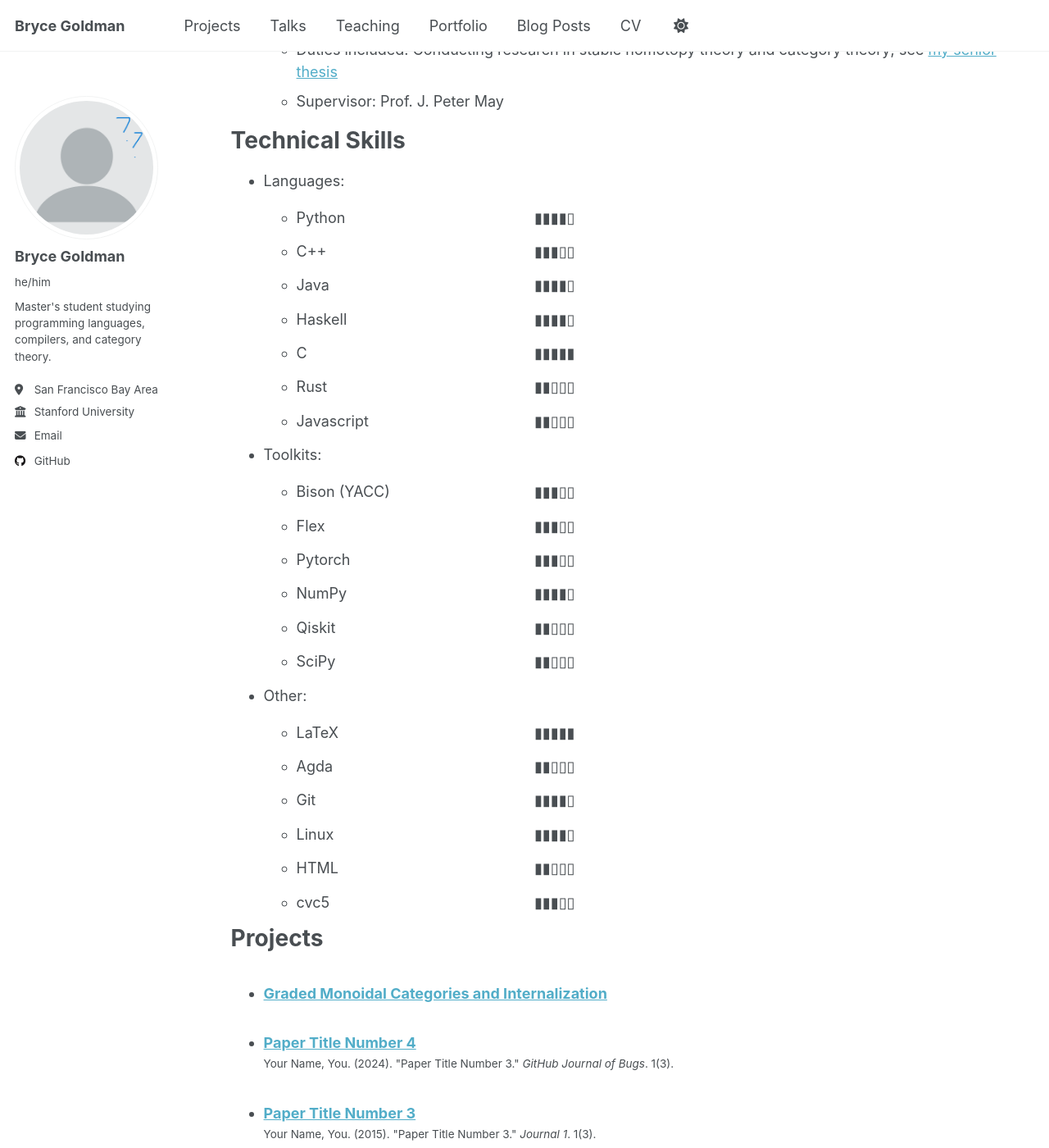
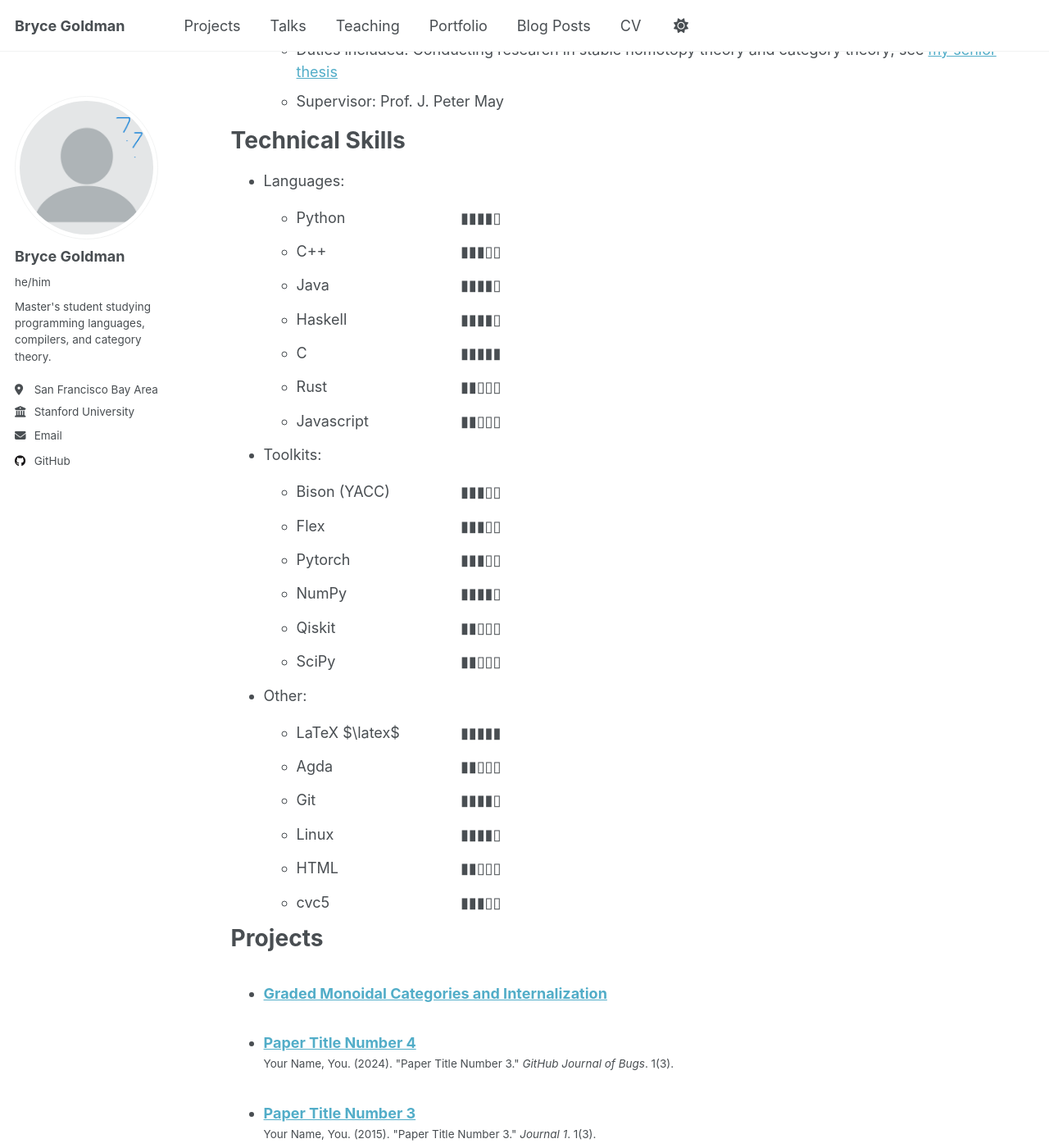
Before and after one commit to Alkizar/alkizar.github.io, a Jekyll site: the page built from _pages/cv.md, in a window 1280 px wide and 1400 px high, scrolled down 765 px. Shown: the whole window at 82% size. Built offline with Jekyll 4.4.1, drawn with Linux system fonts in a browser that asks for light colours.

Commit message:
min margin

```diff
--- a/_pages/cv.md
+++ b/_pages/cv.md
@@ -51,7 +51,7 @@
   * <div id="wrapper" class="small-line"><p class="align-left">Qiskit</p><p class="align-center">▮▮▯▯▯</p></div><style>p.align-left {text-align:left;padding:0;margin:0;position:absolute;}p.align-center{  text-align: center;  margin-left: -50px;}</style>
   * <div id="wrapper" class="small-line"><p class="align-left">SciPy</p><p class="align-center">▮▮▯▯▯</p></div><style>p.align-left {text-align:left;padding:0;margin:0;position:absolute;}p.align-center{  text-align: center;  margin-left: -50px;}</style>
 * Other:
-  * <div id="wrapper" class="small-line"><p class="align-left">LaTeX</p><p class="align-center">▮▮▮▮▮</p></div><style>p.align-left {text-align:left;padding:0;margin:0;position:absolute;}p.align-center{  text-align: center;  margin-left: -50px;}</style>
+  * <div id="wrapper" class="small-line"><p class="align-left">LaTeX $\latex$</p><p class="align-center">▮▮▮▮▮</p></div><style>p.align-left {text-align:left;padding:0;margin:0;position:absolute;}p.align-center{  text-align: center;  margin-left: -50px;}</style>
   * <div id="wrapper" class="small-line"><p class="align-left">Agda</p><p class="align-center">▮▮▯▯▯</p></div><style>p.align-left {text-align:left;padding:0;margin:0;position:absolute;}p.align-center{  text-align: center;  margin-left: -50px;}</style>
   * <div id="wrapper" class="small-line"><p class="align-left">Git</p><p class="align-center">▮▮▮▮▯</p></div><style>p.align-left {text-align:left;padding:0;margin:0;position:absolute;}p.align-center{  text-align: center;  margin-left: -50px;}</style>
   * <div id="wrapper" class="small-line"><p class="align-left">Linux</p><p class="align-center">▮▮▮▮▯</p></div><style>p.align-left {text-align:left;padding:0;margin:0;position:absolute;}p.align-center{  text-align: center;  margin-left: -50px;}</style>
@@ -67,7 +67,7 @@
 
   p.align-center{
     text-align: center;
-    margin-left: -30%;
+    margin-left: min(-50px, -50%);
   }
 
   div.small-line{
```
